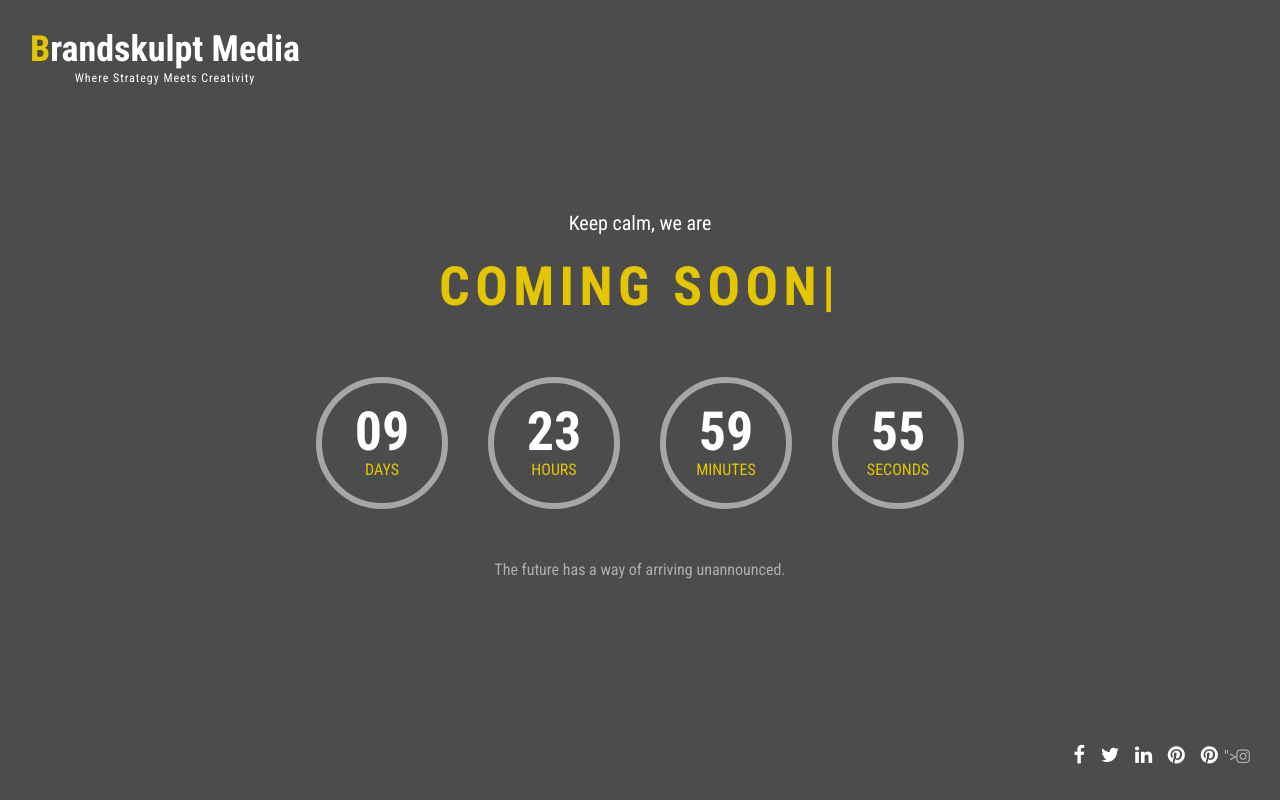
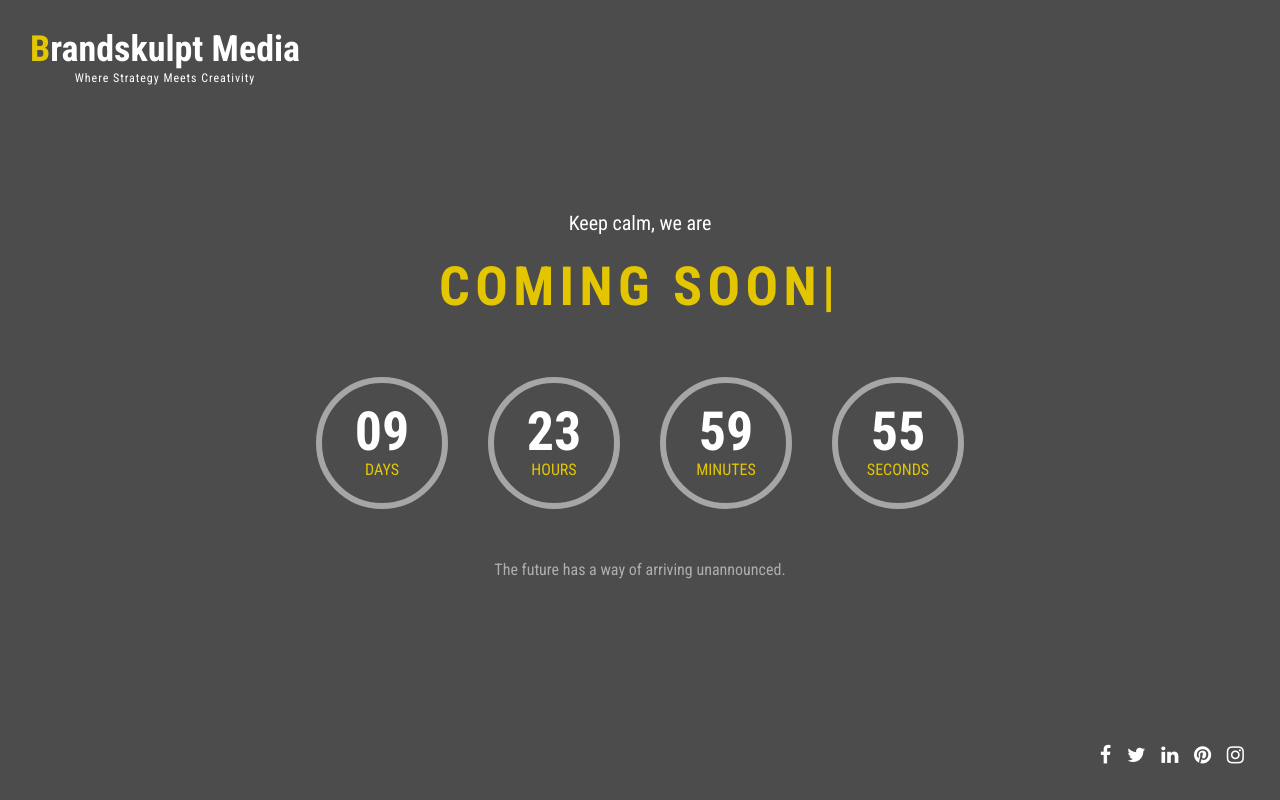
Before and after one commit to abhishek-3917/brandskulptmedia, a plain HTML site: page index.html in a window 1280 px wide. Drawn offline with Linux system fonts and the light colour scheme.

Commit message:
Update index.html

```diff
--- a/index.html
+++ b/index.html
@@ -73,7 +73,7 @@
 							<a href="#"><i class="fa fa-twitter"></i></a>
 							<a href="#"><i class="fa fa-linkedin"></i></a>
 							<a href="#"><i class="fa fa-pinterest"></i></a>
-							<a href="<a href="#"><i class="fa fa-pinterest"></i></a>"><i class="fa fa-instagram"></i></a>
+							<a href="https://www.instagram.com/brandskulptmedia?igsh=em1qczV0ZG5qcXQ="><i class="fa fa-instagram"></i></a>
 						</div>
 						<!-- Social Media end -->
 					</div>
```
